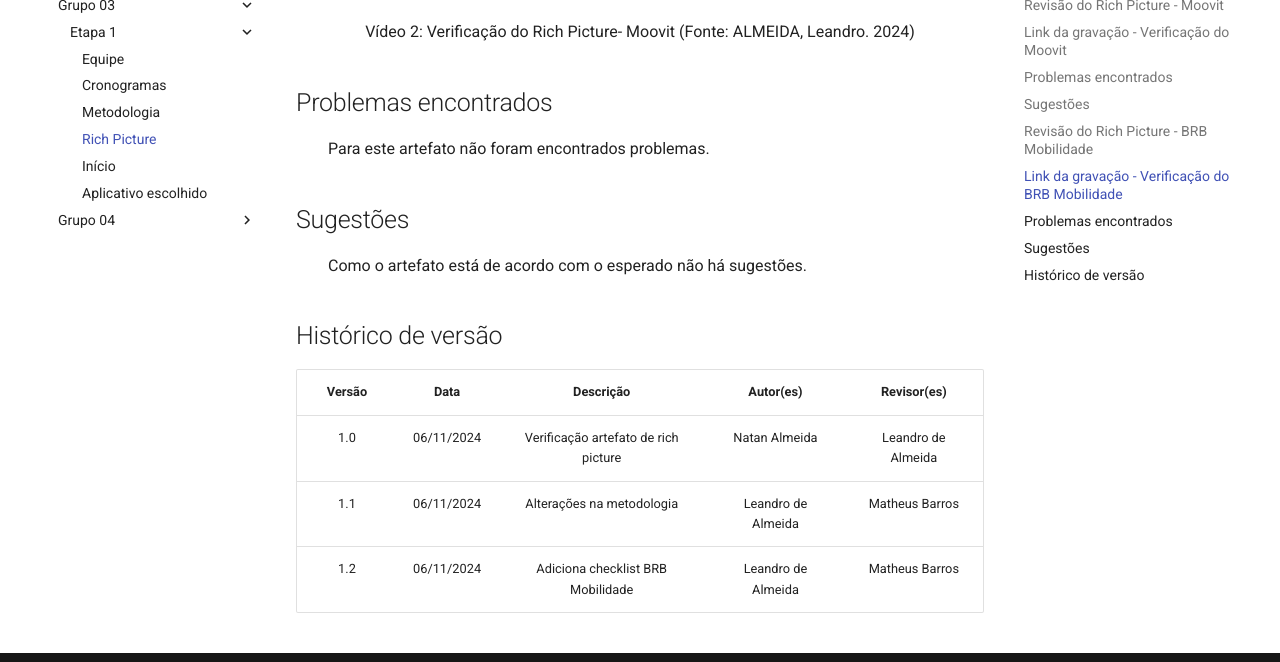
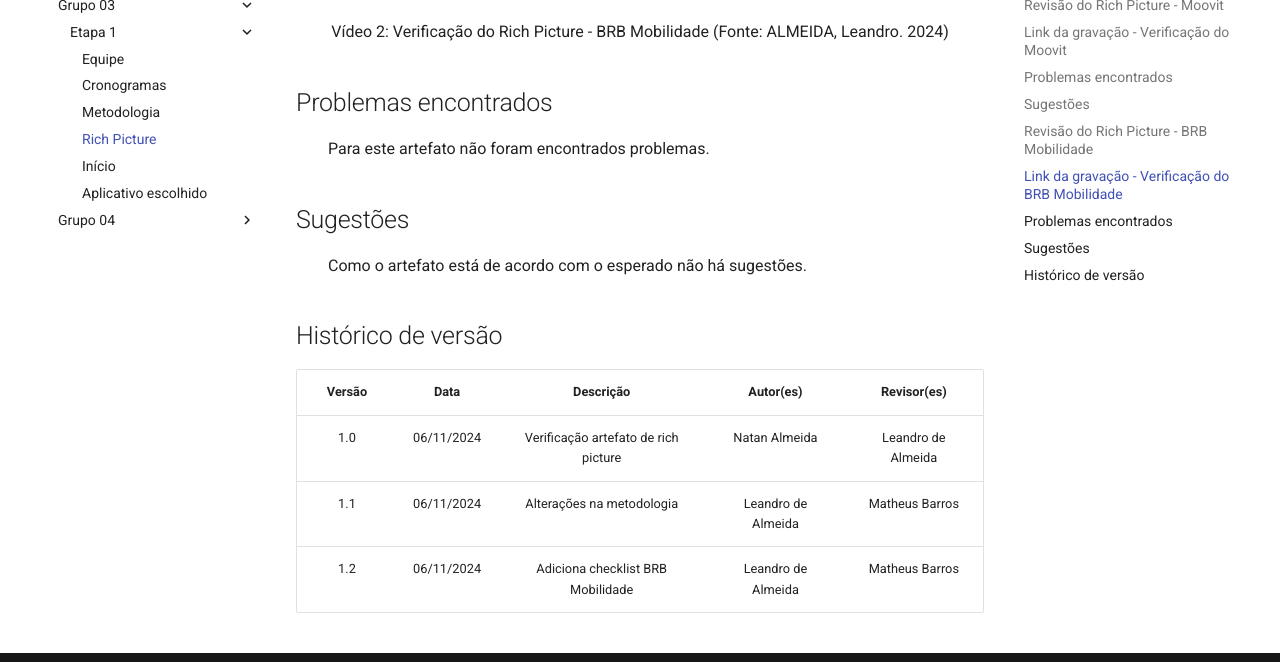
Before and after one commit to Requisitos-de-Software/2024.2-CAESB-Autoatendimento, an MkDocs documentation site: the page built from docs/planejamento/verificacao/Rich_Picture.md, in a window 1280 px wide and 900 px high, scrolled down 3707 px, cut to the strip 238-900 px from the top of the window. Built offline with MkDocs 1.6.1 and Material for MkDocs 9.7.7, drawn with Linux system fonts in a browser that asks for light colours; comment, search, counter and statistics services are not loaded.

Commit message:
arrume letra

```diff
--- a/docs/planejamento/verificacao/Rich_Picture.md
+++ b/docs/planejamento/verificacao/Rich_Picture.md
@@ -97,7 +97,7 @@ Pode ser vista no [YouTube](https://youtu.be/oiR9VLdVYHI).</p>
 
 <center>
   <iframe width="760" height="515" src="https://www.youtube.com/embed/oiR9VLdVYHI?si=Lox1U2swEH8zv1ln" title="YouTube video player" frameborder="0" allow="accelerometer; autoplay; clipboard-write; encrypted-media; gyroscope; picture-in-picture; web-share" referrerpolicy="strict-origin-when-cross-origin" allowfullscreen></iframe>
-<p>Vídeo 2: Verificação do Rich Picture- Moovit (Fonte: ALMEIDA, Leandro. 2024)</p>
+<p>Vídeo 2: Verificação do Rich Picture - BRB Mobilidade (Fonte: ALMEIDA, Leandro. 2024)</p>
 </center>
 
 ## Problemas encontrados
```
